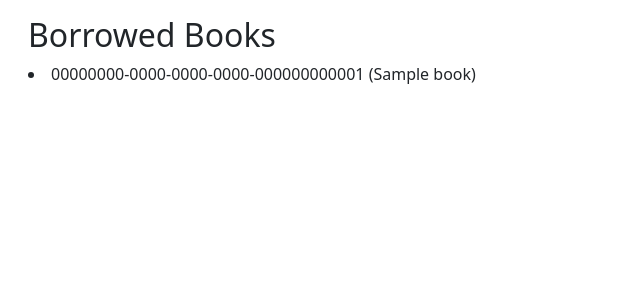
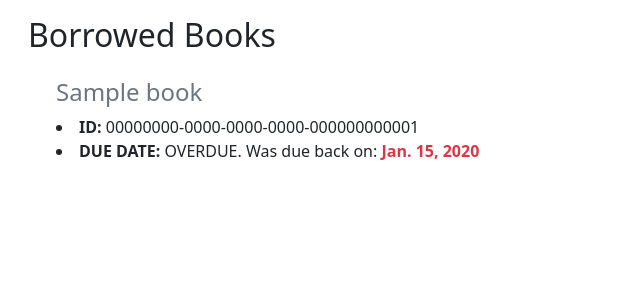
Before and after one commit to swford89/local_library, a Django app: template catalog/templates/catalog/bookinstance_list_borrowed_user.html in a window 1280 px wide. Shown: the part 74-374 px from the top of the page, without its empty margins (0-640 px from the left). Run offline with Django 3.2, Linux system fonts and the light colour scheme; the template is opened without the code that fills it: values that come from a table or form of the project are taken from there, others are empty; tables that the repository leaves empty hold one stand-in row (values such as "Sample post").

Commit message:
formatted list display with html cards

```diff
--- a/catalog/templates/catalog/bookinstance_list_borrowed_user.html
+++ b/catalog/templates/catalog/bookinstance_list_borrowed_user.html
@@ -10,7 +10,33 @@
 
                 {% for book_instance in bookinstance_list %}
 
-                    <li class="card-text">{{ book_instance }}</li>
+
+                    {% if book_instance.is_overdue %}
+                        <div class="container-fluid">
+                            <div class="card-body">
+                                <h4 class="card-title text-muted">{{ book_instance.book }}</h4>
+                                <li class="card-text"><strong>ID: </strong>{{ book_instance.id }}</li>
+                                <li class="card-text"><strong>DUE DATE: </strong> OVERDUE. Was due back on: <strong class="text-danger">{{ book_instance.due_back }}</strong></li>
+                            </div>
+                        </div>
+
+                    {% else %}
+
+                        <div class="container-fluid">
+                            <div class="card-body">
+                                <h4 class="card-title text-muted">{{ book_instance.book }}</h4>
+                                <li class="card-text"><strong>ID: </strong>{{ book_instance.id }}</li>
+
+                                {% if book_instance.status == "o" %}
+
+                                    <li class="card-text"><strong>DUE DATE: </strong> Please return by: <strong class="text-warning">{{ book_instance.due_back }}</strong></li>
+
+                                {% endif %}
+
+                            </div>
+                        </div>
+
+                    {% endif %}
 
                 {% endfor %}
 
```
Also changed, not shown: catalog/templates/catalog/bookinstance_list_borrowed_admin.html (added, +66 -0 lines).
